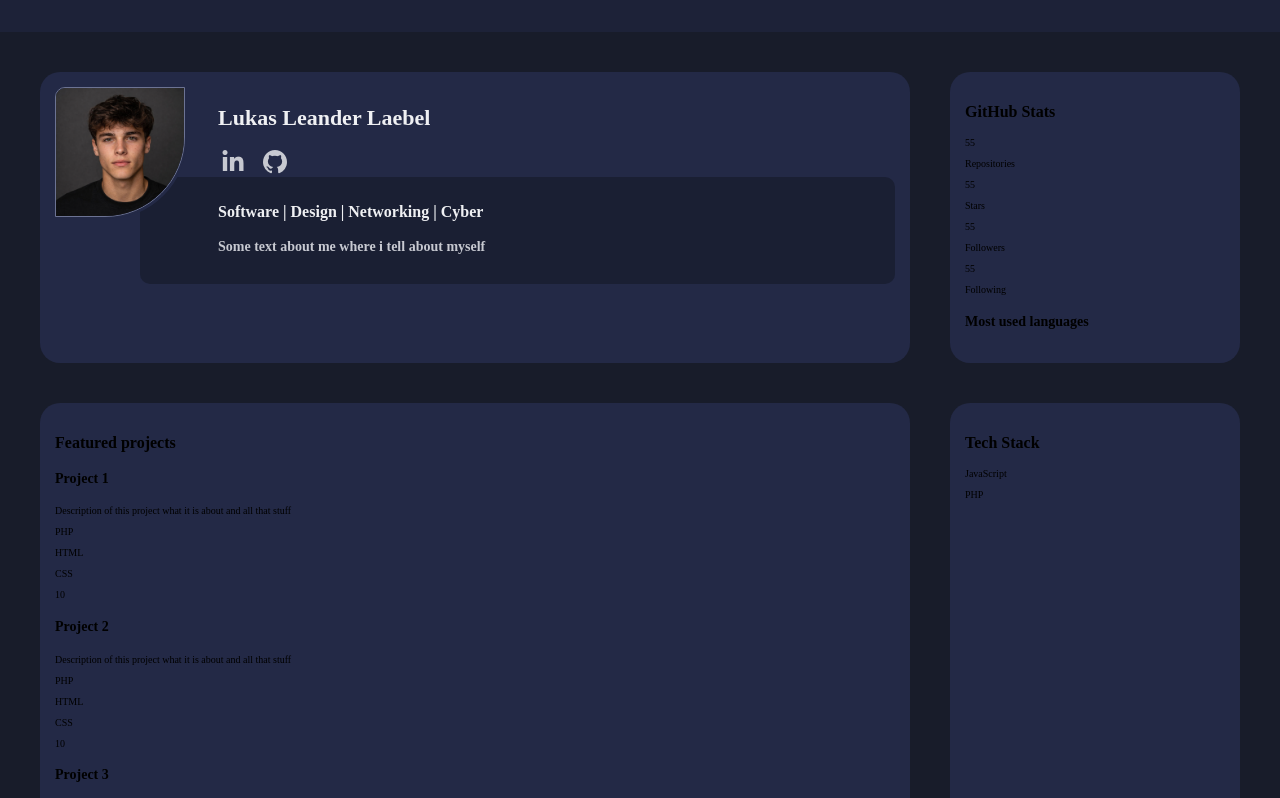
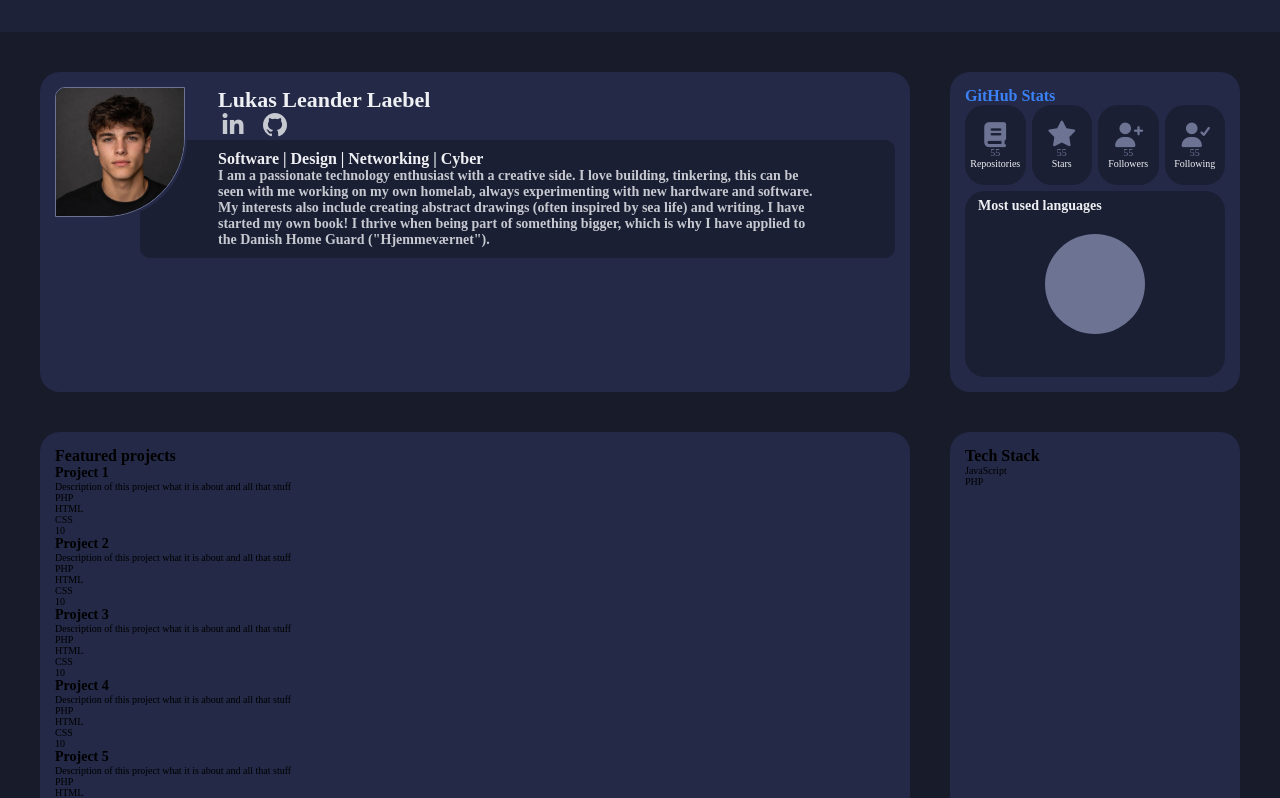
Before and after one commit to LukasLLaebel/portfolio, a Vue app: page / in a window 1280 px wide. Shown: the top 798 px of the page. Built offline with nearby package versions, Linux system fonts and the light colour scheme; a web font is replaced by a local one.

Commit message:
added the top fully now from the design found in 'FigmaDesign' maybe the size of everything needs be be bigger?

```diff
--- a/src/components/hero.vue
+++ b/src/components/hero.vue
@@ -20,32 +20,39 @@
       </div>
       <div class="about-textbox">
         <h3>Software | Design | Networking | Cyber</h3>
-        <h4>Some text about me where i tell about myself</h4>
+        <h4>
+          I am a passionate technology enthusiast with a creative side.
+          I love building, tinkering, this can be seen with me working on my own homelab,
+          always experimenting with new hardware and software.
+          My interests also include creating abstract drawings (often inspired by sea life) and writing.
+          I have started my own book! I thrive when being part of something bigger,
+          which is why I have applied to the Danish Home Guard ("Hjemmeværnet").
+        </h4>
       </div>
     </section>
 
-    <section class="github-stats">
+    <section class="github">
       <h3>GitHub Stats</h3>
       <div class="github-stats">
         <div class="repos">
-          <i class="icon"></i>
+          <i class="fa-solid fa-book"></i>
           <p class="p2">55</p>
-          <p class="p2">Repositories</p>
+          <p class="text p2">Repositories</p>
         </div>
         <div class="stars">
-          <i class="icon"></i>
+          <i class="fa-solid fa-star"></i>
           <p class="p2">55</p>
-          <p class="p2">Stars</p>
+          <p class="text p2">Stars</p>
         </div>
         <div class="followers">
-          <i class="icon"></i>
+          <i class="fa-solid fa-user-plus"></i>
           <p class="p2">55</p>
-          <p class="p2">Followers</p>
+          <p class="text p2">Followers</p>
         </div>
         <div class="following">
-          <i class="icon"></i>
+          <i class="fa-solid fa-user-check"></i>
           <p class="p2">55</p>
-          <p class="p2">Following</p>
+          <p class="text p2">Following</p>
         </div>
       </div>
       <div class="chart-wrapper">
--- a/src/style.css
+++ b/src/style.css
@@ -40,30 +40,37 @@ section {
 
 h1 {
   font-size: 22px;
+  margin: 0;
 }
 
 h2 {
   font-size: 18px;
+  margin: 0;
 }
 
 h3 {
   font-size: 16px;
+  margin: 0;
 }
 
 h4 {
   font-size: 14px;
+  margin: 0;
 }
 
 p {
   font-size: 10px;
+  margin: 0;
 }
 
 p .p2 {
   font-size: 8px;
+  margin: 0;
 }
 
 p .mini {
   font-size: 6px;
+  margin: 0;
 }
 
 
@@ -127,6 +134,65 @@ p .mini {
 
 }
 
+/* Github stats and chart */
+.github h3 {
+  color: var(--blue-100);
+}
+
+
+.github-stats {
+  display: flex;
+  gap: 6px;
+  height: 80px;
+  width: 100%;
+}
+
+/* All elements in github-stats */
+.github-stats>* {
+  flex: 1;
+  min-width: 0;
+  background-color: var(--navy-300);
+  padding: 8px;
+  color: var(--gray-300);
+  display: flex;
+  flex-direction: column;
+  align-items: center;
+  justify-content: center;
+  border-radius: 20px;
+}
+
+.github-stats i {
+  font-size: 25px;
+}
+
+.github-stats>* .text {
+  color: var(--gray-100);
+}
+
+.chart-wrapper {
+  position: relative;
+  background-color: var(--navy-300);
+  height: 172px;
+  margin-top: 6px;
+  padding: 7px 13px;
+  border-radius: 20px;
+}
+
+.chart-wrapper h4 {
+  color: var(--gray-100)
+}
+
+.chart-wrapper .chart {
+  position: absolute;
+  top: 50%;
+  left: 50%;
+  transform: translate(-50%, -50%);
+  background-color: var(--gray-300);
+  height: 100px;
+  width: 100px;
+  border-radius: 50%;
+}
+
 
 /* Test to insure ratio */
 .logo {
```
